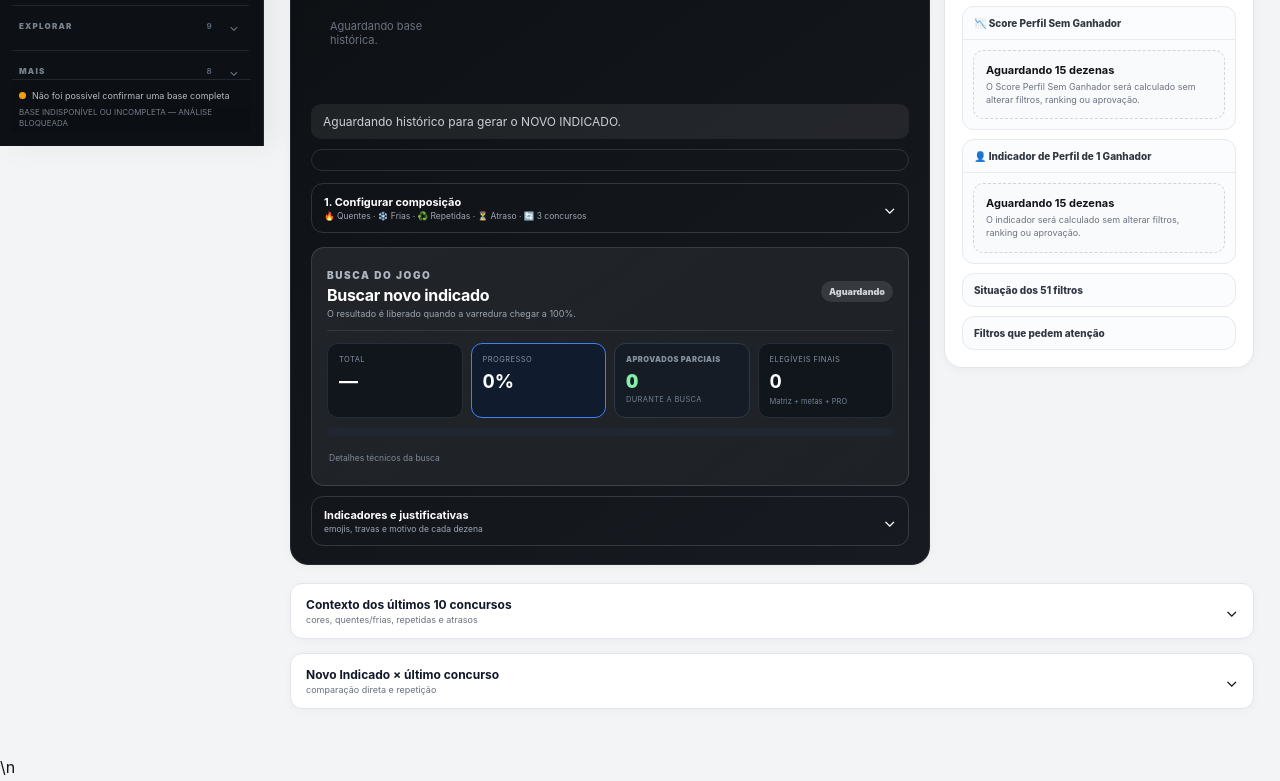
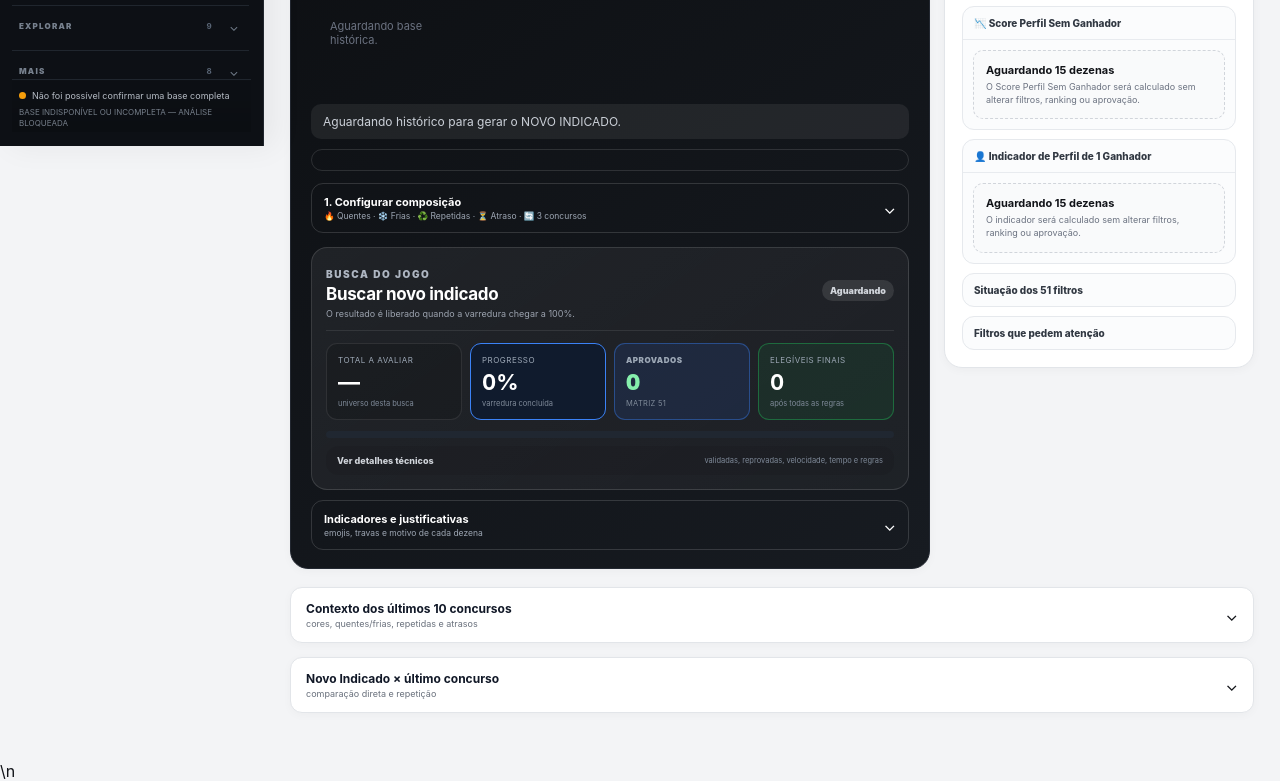
Before and after one commit to ilma061977/LF, a website: page index.html in a window 1280 px wide. Shown: the part 654-1435 px from the top of the page. Drawn offline with Linux system fonts and the light colour scheme; no server answers.

Commit message:
feat: simplify indicated-game search panel

```diff
--- a/index.html
+++ b/index.html
@@ -241,6 +241,23 @@ body.nav-searching .nav-search-results{max-height:none;flex:1}
 .secondary-search-kpis{grid-template-columns:1fr 1fr!important}.decision-search-timing{grid-template-columns:repeat(4,1fr)!important}
 @media(max-width:900px){.primary-search-kpis{grid-template-columns:1fr 1fr!important}.decision-search-timing{grid-template-columns:1fr 1fr!important}}
 @media(max-width:520px){.primary-search-kpis{grid-template-columns:1fr 1fr!important}.search-head-v2{align-items:flex-start!important}.search-head-v2 .search-status-pill{margin-top:4px}}
+
+.compact-search{padding:14px!important;border-radius:16px!important;background:linear-gradient(145deg,rgba(255,255,255,.065),rgba(255,255,255,.035))!important}
+.search-head-v2{align-items:center!important}.search-head-v2 h3{font-size:17px!important}.search-head-v2 p{margin:4px 0 0;color:#9ca3af;font-size:9px}
+.primary-search-kpis{display:grid!important;grid-template-columns:repeat(4,minmax(0,1fr))!important;gap:8px!important;margin-top:12px!important}
+.primary-search-kpis .search-kpi{grid-column:auto!important;min-height:74px!important;padding:11px!important;border:1px solid rgba(255,255,255,.09)!important;background:rgba(0,0,0,.14)!important}
+.primary-search-kpis .search-kpi span{font-size:8px!important;color:#9da8b6!important}
+.primary-search-kpis .search-kpi b{font-size:22px!important;line-height:1.05!important;margin-top:6px!important}
+.primary-search-kpis .search-kpi small{font-size:7.5px!important;color:#7f8a99!important;margin-top:5px!important}
+.primary-search-kpis .decision-approved-kpi{border-color:rgba(59,130,246,.42)!important;background:rgba(37,99,235,.12)!important;box-shadow:none!important}
+.primary-search-kpis .search-kpi-final{border-color:rgba(34,197,94,.4)!important;background:rgba(22,163,74,.10)!important}
+.decision-search-track{height:7px!important;margin:11px 0 8px!important;border-radius:999px!important}
+.search-tech-details{margin-top:8px!important;background:rgba(0,0,0,.08)!important}
+.search-tech-details>summary{display:flex!important;align-items:center!important;justify-content:space-between!important;gap:12px!important;padding:9px 11px!important}
+.search-tech-details>summary span{font-size:9px;font-weight:800;color:#d1d5db}.search-tech-details>summary small{font-size:7.5px;color:#7f8a99}
+.secondary-search-kpis{grid-template-columns:1fr 1fr!important}.secondary-search-kpis>div{min-height:auto!important}
+@media(max-width:1050px){.primary-search-kpis{grid-template-columns:1fr 1fr!important}}
+@media(max-width:560px){.primary-search-kpis{grid-template-columns:1fr!important}.search-head-v2{align-items:flex-start!important;flex-direction:column!important}}
 </style>
 </head>
 <body>
@@ -418,14 +435,14 @@ body.nav-searching .nav-search-results{max-height:none;flex:1}
               <section class="decision-search-panel compact-search" id="decision-search-panel" aria-live="polite">
                 <div class="decision-search-head search-head-v2"><div><span class="eyebrow">BUSCA DO JOGO</span><h3>Buscar novo indicado</h3><p>O resultado é liberado quando a varredura chegar a 100%.</p></div><span class="search-status-pill" id="decision-search-status">Aguardando</span></div>
                 <div class="decision-search-kpis primary-search-kpis">
-                  <div><span>Total</span><b id="decision-search-total">—</b></div>
-                  <div><span>Progresso</span><b id="decision-search-percent">0%</b></div>
-                  <div class="decision-approved-kpi"><span id="decision-search-approved-label">APROVADOS PARCIAIS</span><b id="decision-search-approved">0</b><small id="decision-search-approved-note">durante a busca</small></div>
-                  <div><span>Elegíveis finais</span><b id="decision-search-eligible">0</b><small>Matriz + metas + PRO</small></div>
+                  <div class="search-kpi"><span>Total a avaliar</span><b id="decision-search-total">—</b><small>universo desta busca</small></div>
+                  <div class="search-kpi search-kpi-progress"><span>Progresso</span><b id="decision-search-percent">0%</b><small>varredura concluída</small></div>
+                  <div class="search-kpi decision-approved-kpi"><span id="decision-search-approved-label">Aprovados</span><b id="decision-search-approved">0</b><small id="decision-search-approved-note">Matriz 51</small></div>
+                  <div class="search-kpi search-kpi-final"><span>Elegíveis finais</span><b id="decision-search-eligible">0</b><small>após todas as regras</small></div>
                 </div>
                 <div class="decision-search-track"><i id="decision-search-bar"></i></div>
                 <details class="search-tech-details">
-                  <summary>Detalhes técnicos da busca</summary>
+                  <summary><span>Ver detalhes técnicos</span><small>validadas, reprovadas, velocidade, tempo e regras</small></summary>
                   <div class="decision-search-kpis secondary-search-kpis">
                     <div><span>Validadas</span><b id="decision-search-tested">0</b></div>
                     <div><span>Reprovados</span><b id="decision-search-rejected">0</b><small id="decision-search-checksum">aprovados + reprovados = validados</small></div>
```
